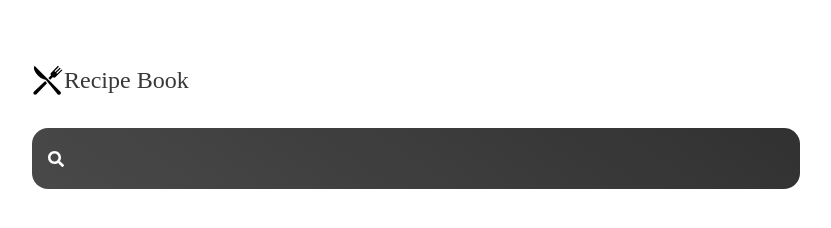
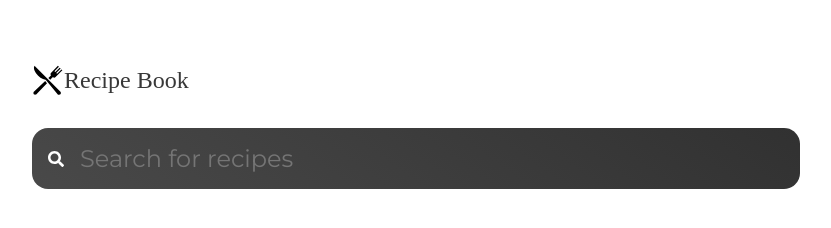
Before and after one commit to mdugay4/recipe-book, a React (Create React App) app: page / in a window 1280 px wide. Shown: the top 228 px of the page, without its empty margins (224-1055 px from the left). Built offline with nearby package versions, Linux system fonts and the light colour scheme; no server answers.

Commit message:
Minor update

```diff
--- a/src/components/Search.jsx
+++ b/src/components/Search.jsx
@@ -20,6 +20,7 @@ function Search() {
                     onChange={(e) => setInput(e.target.value)}
                     type='text'
                     value={input}
+                    placeholder='Search for recipes'
                 />
             </div>
         </FormStyle>
```
